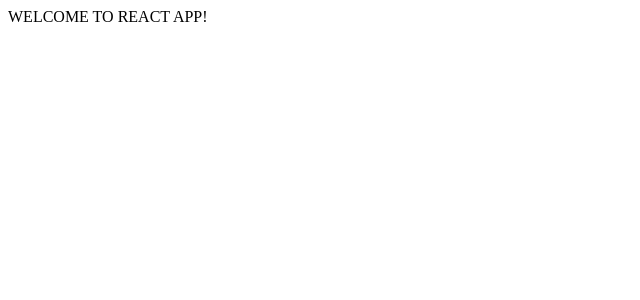
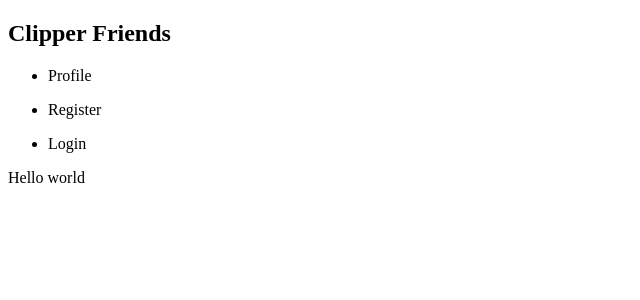
Before and after one commit to TeamPikachuuu/clipper-friends, a React app: page / in a window 1280 px wide. Shown: the top 300 px of the page, without its empty margins (0-640 px from the left). Built offline with nearby package versions, Linux system fonts and the light colour scheme.

Commit message:
Work on navbar

```diff
--- a/package.json
+++ b/package.json
@@ -29,13 +29,14 @@
     "jest": "^29.2.2",
     "pg": "^8.8.0",
     "react": "^18.2.0",
+    "react-dom": "^18.2.0",
+    "react-router-dom": "^6.4.3",
     "sass": "^1.55.0",
     "webpack": "^5.74.0",
     "webpack-cli": "^4.10.0"
   },
   "dependencies": {
     "concurrently": "^7.5.0",
-    "nodemon": "^2.0.20",
-    "react-dom": "^18.2.0"
+    "nodemon": "^2.0.20"
   }
 }
--- /dev/null
+++ b/src/App.css
@@ -0,0 +1,17 @@
+* {
+  box-sizing: border-box;
+  margin: 0;
+  padding: 0;
+}
+
+body {
+  font-size: 1rem;
+  line-height: 1.6;
+  background-color: #fff;
+  color: #333;
+  overflow: hidden;
+}
+
+ul {
+  list-style: none;
+}
--- /dev/null
+++ b/src/App.js
@@ -0,0 +1,13 @@
+import React from 'react';
+import Navbar from './components/Navbar';
+
+const app = () => {
+  return (
+    <>
+      <Navbar />
+      <div>Hello world</div>
+    </>
+  );
+};
+
+export default app;
--- /dev/null
+++ b/src/components/Navbar.js
@@ -0,0 +1,27 @@
+import React from 'react';
+import { Link } from 'react-router-dom';
+
+const navbar = () => {
+  const links = (
+    <ul>
+      <li>
+        <p>Profile</p>
+      </li>
+      <li>
+        <p>Register</p>
+      </li>
+      <li>
+        <p>Login</p>
+      </li>
+    </ul>
+  );
+
+  return (
+    <nav className='navbar bg-dark'>
+      <h1>Clipper Friends</h1>
+      {links}
+    </nav>
+  );
+};
+
+export default navbar;
--- a/src/index.html
+++ b/src/index.html
@@ -4,7 +4,7 @@
         <meta charset="UTF-8">
         <meta name="viewport" content="width=device-width, initial-scale=1, maximun-scale=1">
         <meta http-equiv="X-UA-Compatible" content="ie=edge">
-                <title>React Boilerplate</title>
+        <title>Clipper Friends</title>
     </head>
     <body>
     <div id="app"></div>
--- a/src/index.js
+++ b/src/index.js
@@ -1,6 +1,5 @@
 import React from 'react';
 import ReactDOM from 'react-dom';
-const Index = () => {
-    return <div>WELCOME TO REACT APP!</div>;
-};
-ReactDOM.render(<Index />,document.getElementById('app'));
+import App from './App';
+
+ReactDOM.render(<App />, document.getElementById('app'));
```
Also changed, not shown: 3 other files (tests, documents, lock files or other folders). Lines whose indentation alone changed are shown as unchanged.
